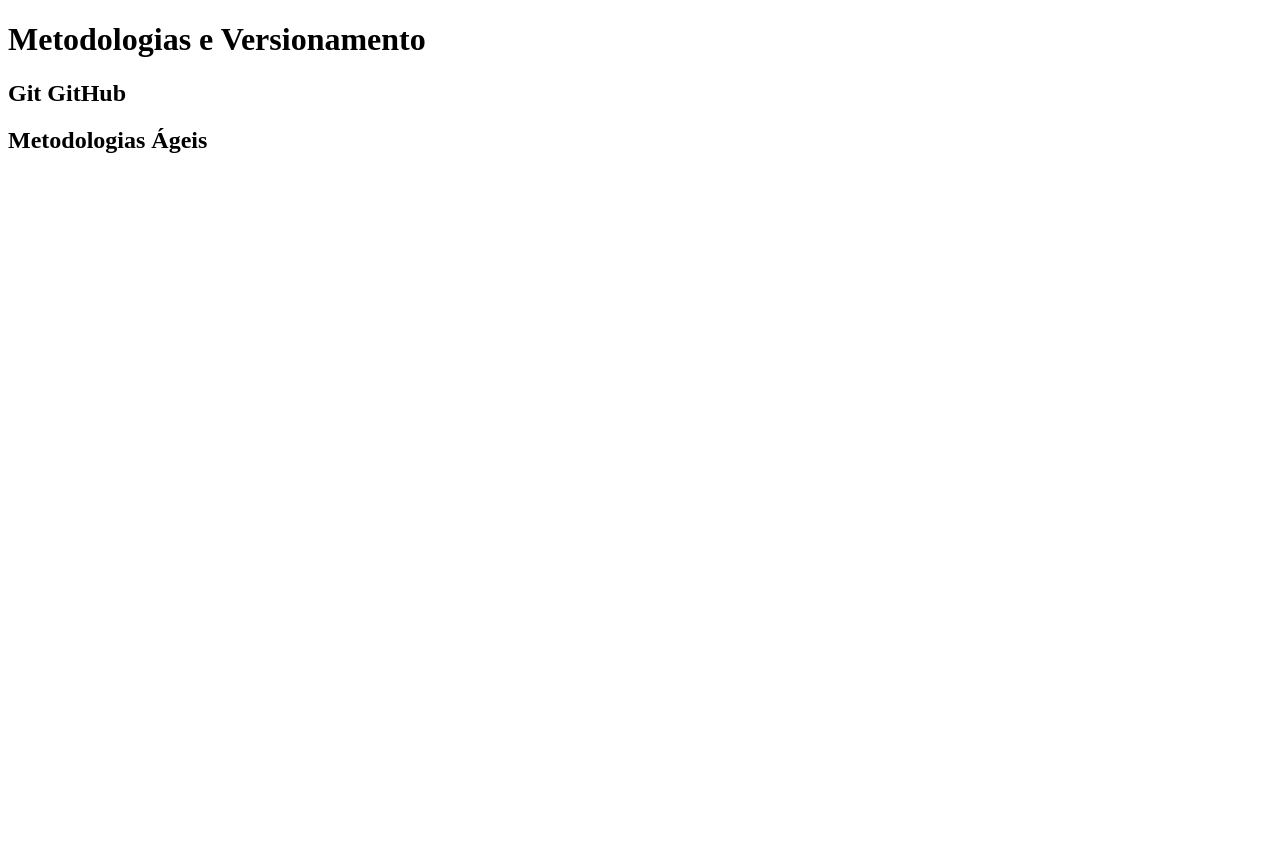
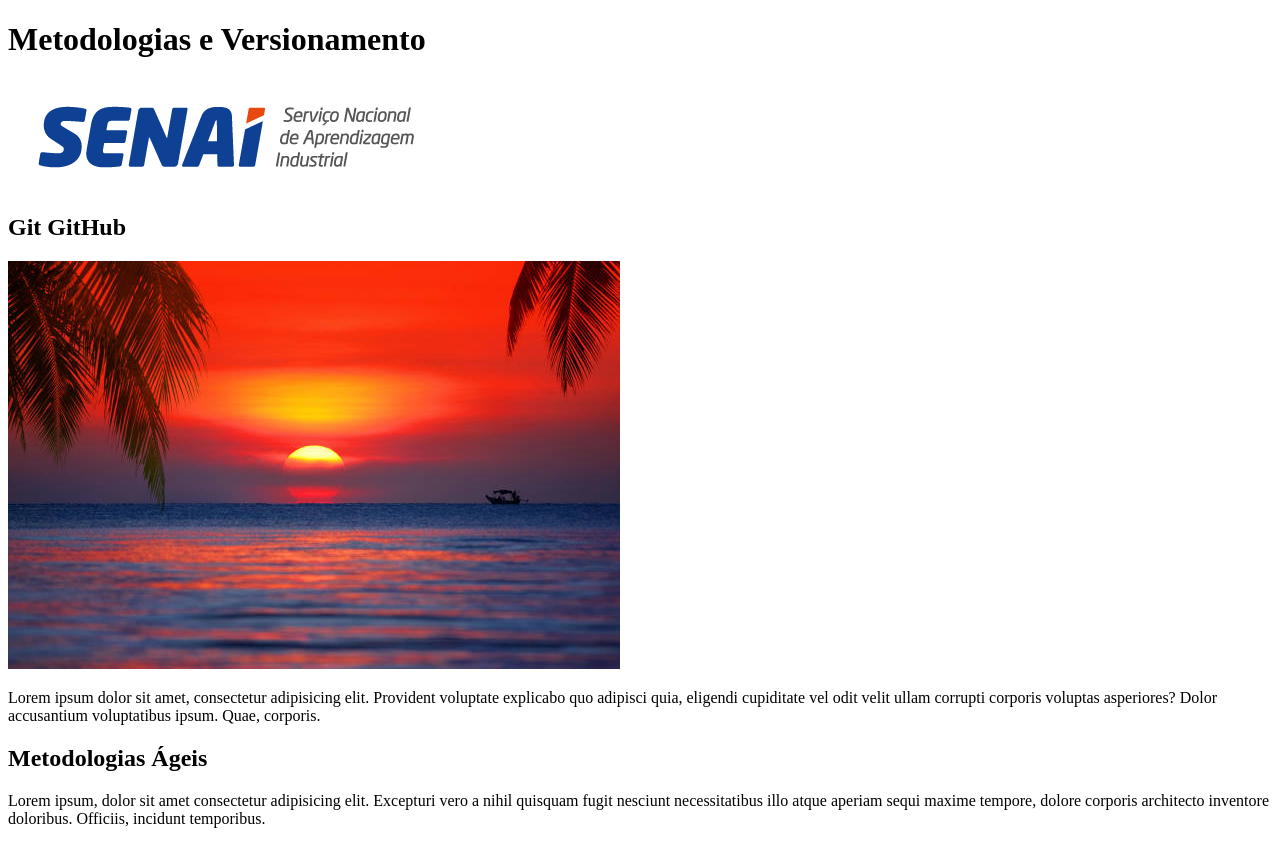
Before and after one commit to daviinevess/MeuSite_MA79, a plain HTML site: page Meu Site Branch/index.html in a window 1280 px wide. Before the commit the page ends 800 px from the top, so only its background shows below. Drawn offline with Linux system fonts and the light colour scheme.

Commit message:
Create conteúdo index.html

```diff
--- a/Meu Site Branch/index.html
+++ b/Meu Site Branch/index.html
@@ -10,17 +10,19 @@
     <main>
         <header>
             <h1>Metodologias e Versionamento</h1>
+            <img src="/Meu Site Branch/Imagens/SENAI_logo_2024.png" alt="Logo SENAI">
         </header>
         <article>
             <h2>Git GitHub</h2>
+            <img src="/Meu Site Branch/Imagens/istockphoto-2097847759-612x612.jpg" alt="Paisagem">
             <p>
-
+                Lorem ipsum dolor sit amet, consectetur adipisicing elit. Provident voluptate explicabo quo adipisci quia, eligendi cupiditate vel odit velit ullam corrupti corporis voluptas asperiores? Dolor accusantium voluptatibus ipsum. Quae, corporis.
             </p>
         </article>
         <article>
             <h2>Metodologias Ágeis</h2>
             <p>
-
+               Lorem ipsum, dolor sit amet consectetur adipisicing elit. Excepturi vero a nihil quisquam fugit nesciunt necessitatibus illo atque aperiam sequi maxime tempore, dolore corporis architecto inventore doloribus. Officiis, incidunt temporibus.
             </p>
         </article>
     </main>
```
Also changed, not shown: Meu Site Branch/Imagens/SENAI_logo_2024.png (added), Meu Site Branch/Imagens/istockphoto-2097847759-612x612.jpg (added).
